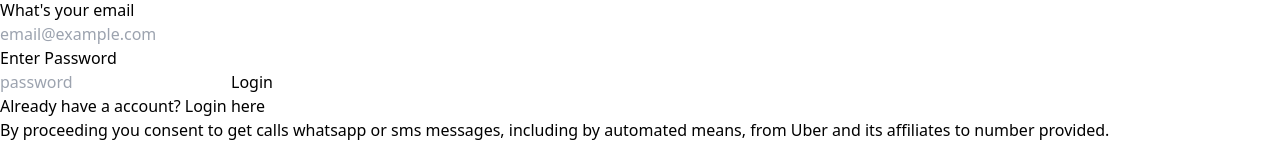
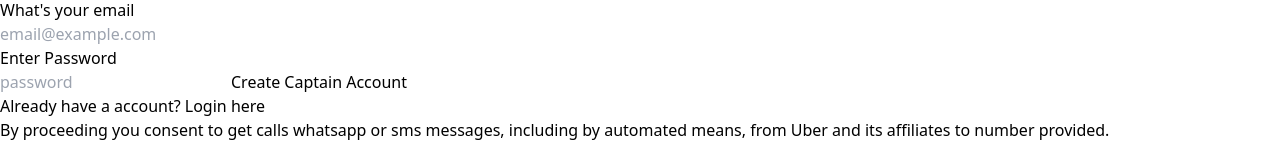
Before and after one commit to Krunal-Kurkure/UberClone, a React app in the folder frontend/: page /captain-signup in a window 1280 px wide. Shown: the part 350-510 px from the top of the page. Built offline with nearby package versions, Linux system fonts and the light colour scheme; the HTML template or start-up script is replaced by a standard one.

Commit message:
new update

```diff
--- a/frontend/src/pages/CaptainSignup.jsx
+++ b/frontend/src/pages/CaptainSignup.jsx
@@ -97,7 +97,7 @@
             placeholder="password"
                  />
           <button className="bg-[#111] mb-7 text-white  font-semibold rounded px-4 py-2 w-full text-lg placeholder:text-base">
-            Login
+            Create Captain Account
           </button>
         </form>
         <p className="text-center">Already have a account? <Link to="/captain-login" className="text-[#394971] ">Login here</Link>
```
